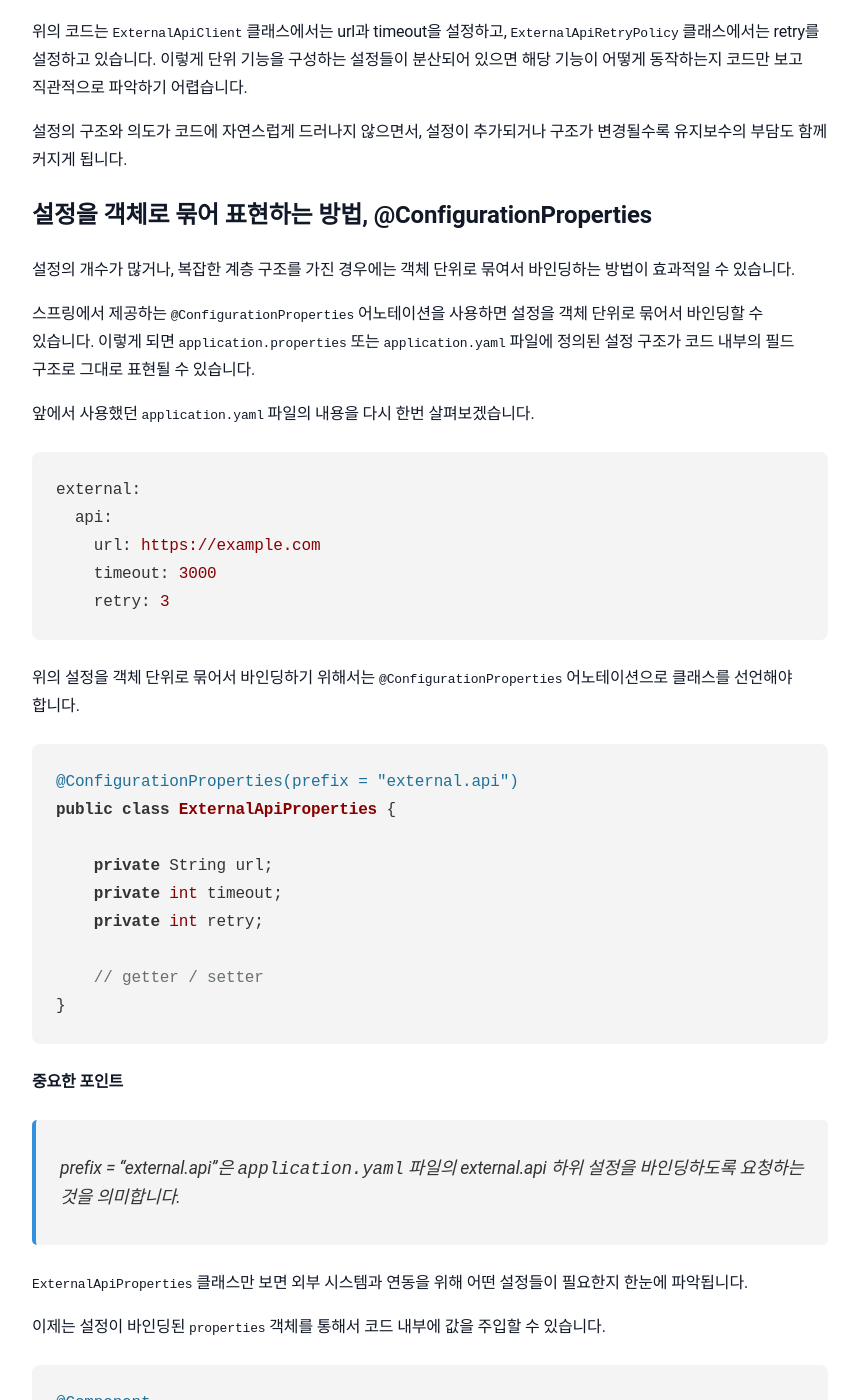
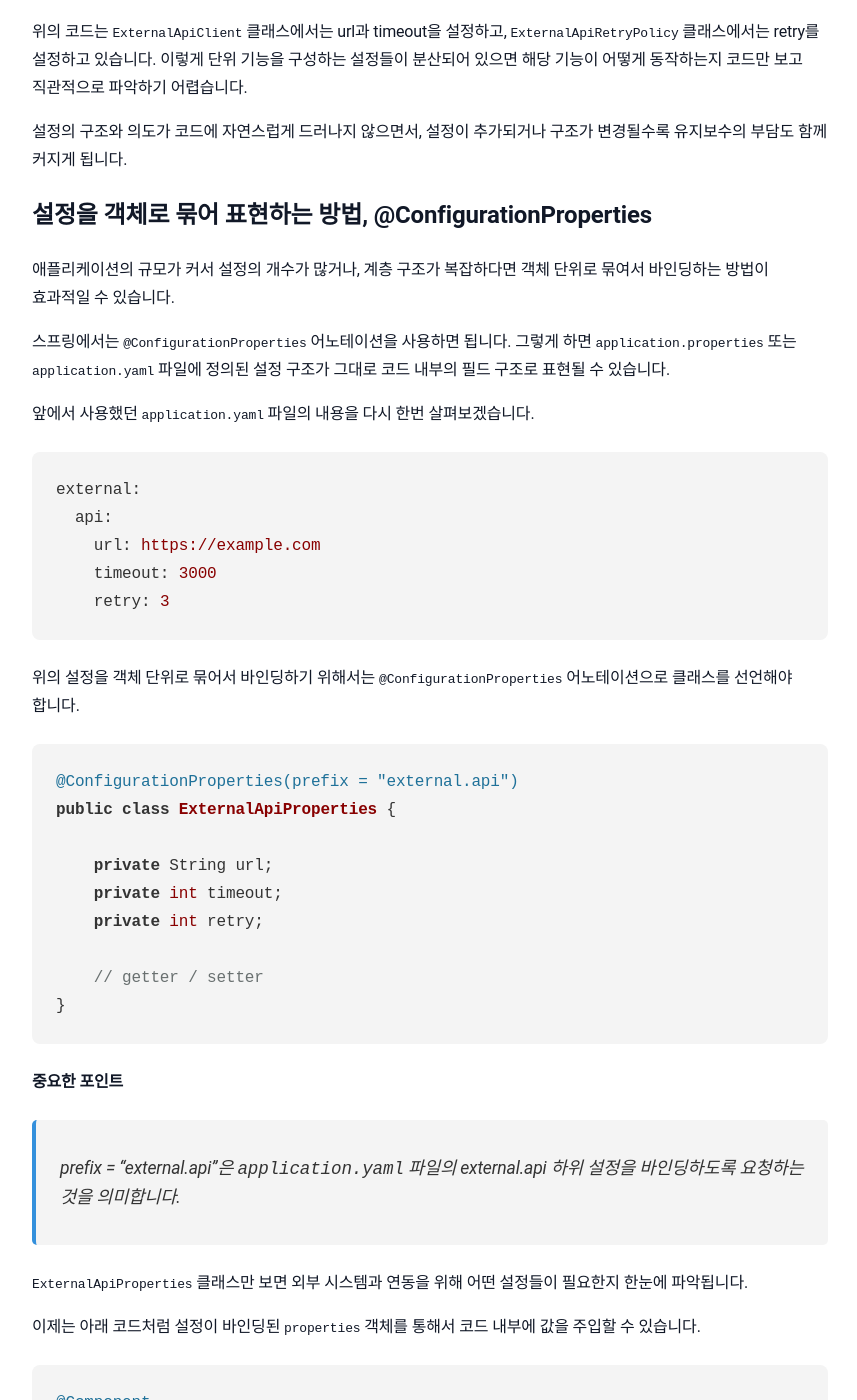
Before and after one commit to sanghoon-lee/sanghoon-lee.github.io, a Jekyll site: the page built from _posts/2026-02-05-Config.md, in a window 1280 px wide and 1400 px high, scrolled down 3629 px. Shown: the whole window, without its empty margins (210-1067 px from the left). Built offline with Jekyll 4.4.1, drawn with Linux system fonts in a browser that asks for light colours; nearby versions of some CDN libraries; comment, search, counter and statistics services are not loaded; some of the changed text lies outside the part shown.

Commit message:
포스팅 추가: 애플리케이션 설정

````diff
--- a/_posts/2026-02-05-Config.md
+++ b/_posts/2026-02-05-Config.md
@@ -115,9 +115,9 @@ public class ExternalApiRetryPolicy {
 
 ## 설정을 객체로 묶어 표현하는 방법, @ConfigurationProperties
 
-설정의 개수가 많거나, 복잡한 계층 구조를 가진 경우에는 객체 단위로 묶여서 바인딩하는 방법이 효과적일 수 있습니다.
+애플리케이션의 규모가 커서 설정의 개수가 많거나, 계층 구조가 복잡하다면 객체 단위로 묶여서 바인딩하는 방법이 효과적일 수 있습니다.
 
-스프링에서 제공하는 `@ConfigurationProperties` 어노테이션을 사용하면 설정을 객체 단위로 묶어서 바인딩할 수 있습니다. 이렇게 되면 `application.properties` 또는 `application.yaml` 파일에 정의된 설정 구조가 코드 내부의 필드 구조로 그대로 표현될 수 있습니다.
+스프링에서는 `@ConfigurationProperties` 어노테이션을 사용하면 됩니다. 그렇게 하면 `application.properties` 또는 `application.yaml` 파일에 정의된 설정 구조가 그대로 코드 내부의 필드 구조로 표현될 수 있습니다.
 
 앞에서 사용했던 `application.yaml` 파일의 내용을 다시 한번 살펴보겠습니다.
 
@@ -149,7 +149,7 @@ public class ExternalApiProperties {
 
 `ExternalApiProperties` 클래스만 보면 외부 시스템과 연동을 위해 어떤 설정들이 필요한지 한눈에 파악됩니다.
 
-이제는 설정이 바인딩된 `properties` 객체를 통해서 코드 내부에 값을 주입할 수 있습니다.
+이제는 아래 코드처럼 설정이 바인딩된 `properties` 객체를 통해서 코드 내부에 값을 주입할 수 있습니다.
 
 ```java
 @Component
@@ -183,7 +183,7 @@ public class ExternalApiRetryPolicy {
 }
 ```
 
-이렇게 하면 설정을 개별 값이 아닌 의미 있는 단위로 묶어 표현할 수 있습니다. 그래서, 설정 구조가 복잡해지더라도 유지보수의 부담을 줄일 수 있습니다.
+이렇게 하면 설정이 개별 값이 아닌 의미 있는 단위로 묶어 표현되기 때문에, 설정 구조가 복잡해지더라도 유지보수의 부담을 줄일 수 있습니다.
 
 ## 다음 포스팅으로 넘어가며...
 
````
